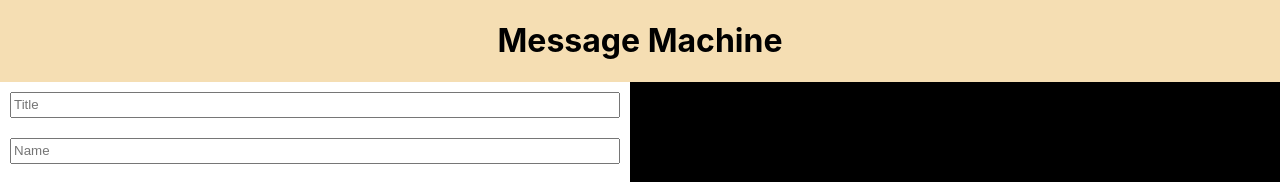
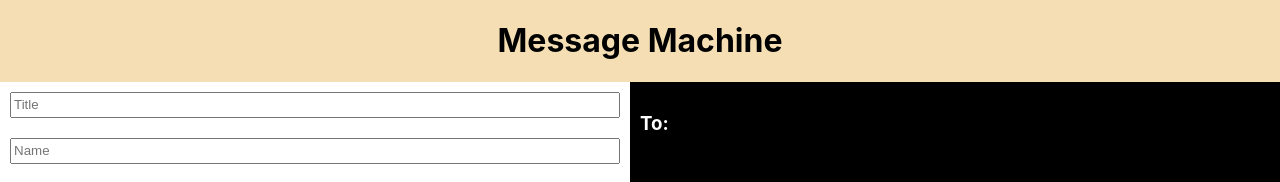
Before and after one commit to EmmaHammar/message-machine, a React (Create React App) app: page / in a window 1280 px wide. Shown: the top 182 px of the page. Built offline with nearby package versions, Linux system fonts and the light colour scheme.

Commit message:
prints title, receiver and msg in DOM

```diff
--- a/src/App.js
+++ b/src/App.js
@@ -10,19 +10,20 @@ class App extends React.Component {
   }
 
   //lifecycle-metoden som reagerar på callbackfunktionen getNewTitle i Form.js:
+
   saveNewTitle = (getTitle) => {
-    // console.log("callback i App.js");
-
     //spara nya statet i App.js:
     this.setState( {inputTitle: getTitle} )
   }
 
-
   saveNewName = (getName) => {
-    // console.log("callback i App.js");
-
     //spara nya statet i App.js:
     this.setState( {inputName: getName} )
+  }
+
+  saveNewMsg = (getNewMsg) => {
+    //spara nya statet i App.js:
+    this.setState( {textAreaMsg: getNewMsg} )
   }
 
 
@@ -32,17 +33,22 @@ class App extends React.Component {
         <h1>Message Machine</h1>
         <div id="contentWrapper">
           <Form
-          inputTitle={this.state.inputTitle}
-          getNewTitle={this.saveNewTitle}
+            inputTitle={this.state.inputTitle}
+            getNewTitle={this.saveNewTitle}
 
-          inputName={this.state.inputName}
-          getNewName={this.saveNewName}
+            inputName={this.state.inputName}
+            getNewName={this.saveNewName}
 
-          textAreaMsg={this.state.textAreaMsg}
+            textAreaMsg={this.state.textAreaMsg}
+            getNewMsg={this.saveNewMsg}
+          />
 
+          <Message
+            showTitle={this.state.inputTitle}
+            showName={this.state.inputName}
+            showMsg ={this.state.textAreaMsg}
+          />
 
-          />
-          <Message showTitle={this.state.inputTitle} />
         </div>
       </>
     )
--- a/src/Form.js
+++ b/src/Form.js
@@ -15,7 +15,6 @@ class Form extends React.Component {
         //skriver över state med nya statet:
         this.setState( {
             [evt.target.name]: evt.target.value
-            // inputTitle: evt.target.value
         } );
     }
 
@@ -23,16 +22,14 @@ class Form extends React.Component {
     onSubmit = (evt) => {
         evt.preventDefault();
 
-        // console.log("klick sendBtn");
+        // console.log("evt.target: ", evt.target);
+        // console.log("this.props: ", this.props);
+        // console.log("this.state: ", this.state);
 
         //skickar tillbaka nya statet till App.js:
         this.props.getNewTitle(this.state.inputTitle);
-
         this.props.getNewName(this.state.inputName);
-
-
-
-
+        this.props.getNewMsg(this.state.textAreaMsg);
     }
 
 
--- a/src/Message.js
+++ b/src/Message.js
@@ -4,10 +4,12 @@ class Message extends React.Component {
     render() {
         return(
             <div id="formResult">
+
                 <h2>{this.props.showTitle}</h2>
+                <h3> To: {this.props.showName}</h3>
+                <p>{this.props.showMsg}</p>
 
             </div>
-
         )
     }
 }
```
